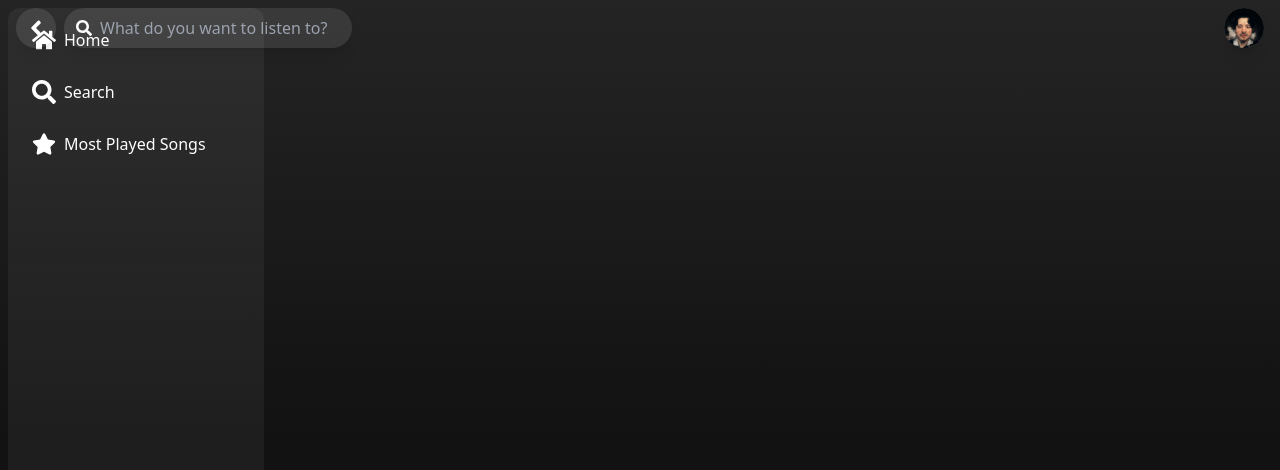
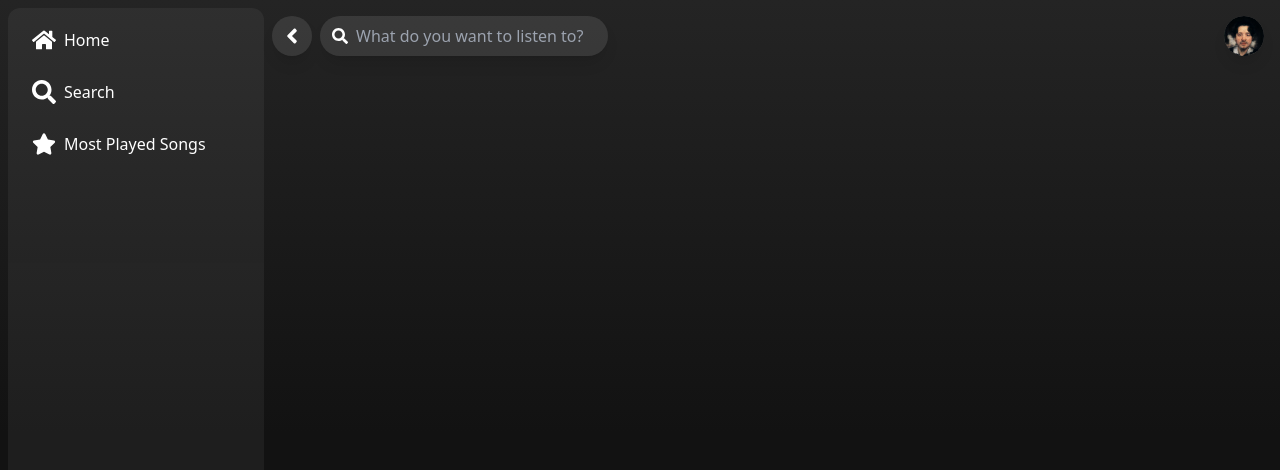
Before and after one commit to virgiawankusuma/Generasi-GIGIH-3.0, a Next.js app: page / in a window 1280 px wide. Shown: the top 470 px of the page. Built offline with nearby package versions, Linux system fonts and the light colour scheme.

Commit message:
🦄 refactor: re-layouting

```diff
--- a/src/app/layout.tsx
+++ b/src/app/layout.tsx
@@ -16,10 +16,16 @@ export default function RootLayout({
 }) {
   return (
     <html lang="en">
-      <body>
-        <SideBar />
-        <TopBar />
-        {children}
+      <body className="flex">
+        <div className="w-1/5">
+          <SideBar />
+        </div>
+        <div className="w-[80%] mt-2 relative">
+          <TopBar />
+          <main className="mt-16 container px-4 m-2">
+            {children}
+          </main>
+        </div>
       </body>
     </html>
   )
```
